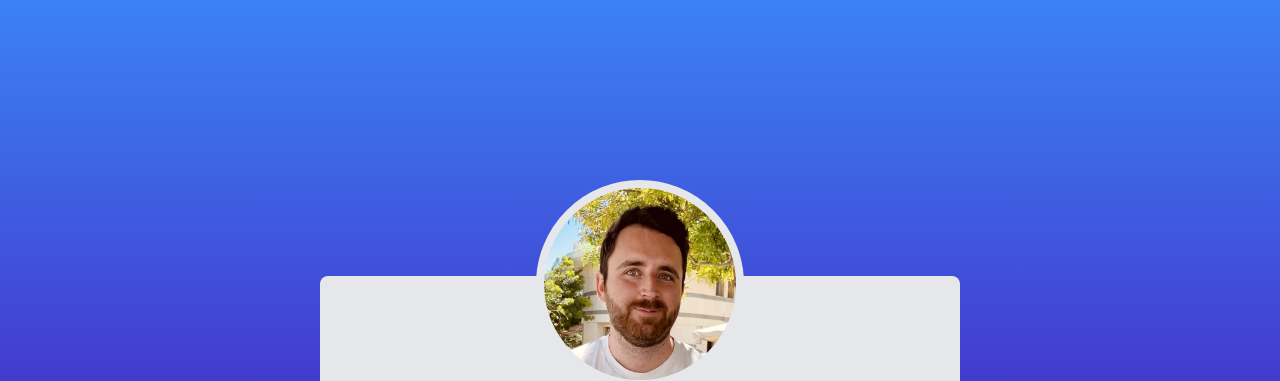
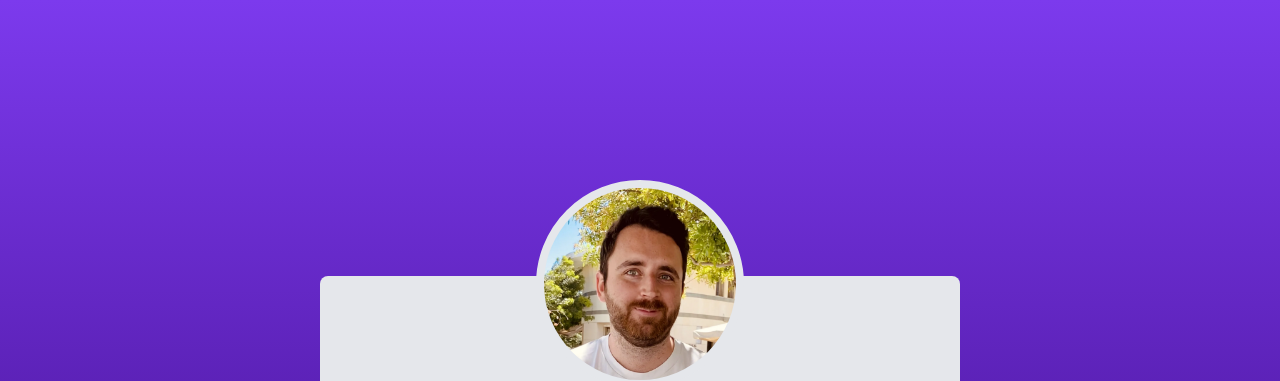
Before and after one commit to jamesrwhite/website, a website: page src/index.html in a window 1280 px wide. Shown: the top 381 px of the page. Drawn offline with nearby package versions, Linux system fonts and the light colour scheme; files that its build step writes are made by us from their sources.

Commit message:
Tweak background gradient

```diff
--- a/src/index.html
+++ b/src/index.html
@@ -7,7 +7,7 @@
     <title>James White</title>
 </head>
 
-<body class="h-full flex bg-gradient-to-b from-blue-500 via-indigo-700 to-indigo-900">
+<body class="h-full flex bg-gradient-to-b from-violet-600 via-violet-800 to-indigo-900">
     <div class="container bg-gray-200 max-w-screen-sm m-auto sm:rounded-lg">
         <picture>
             <source srcset="img/me.webp" type="image/webp">
```
